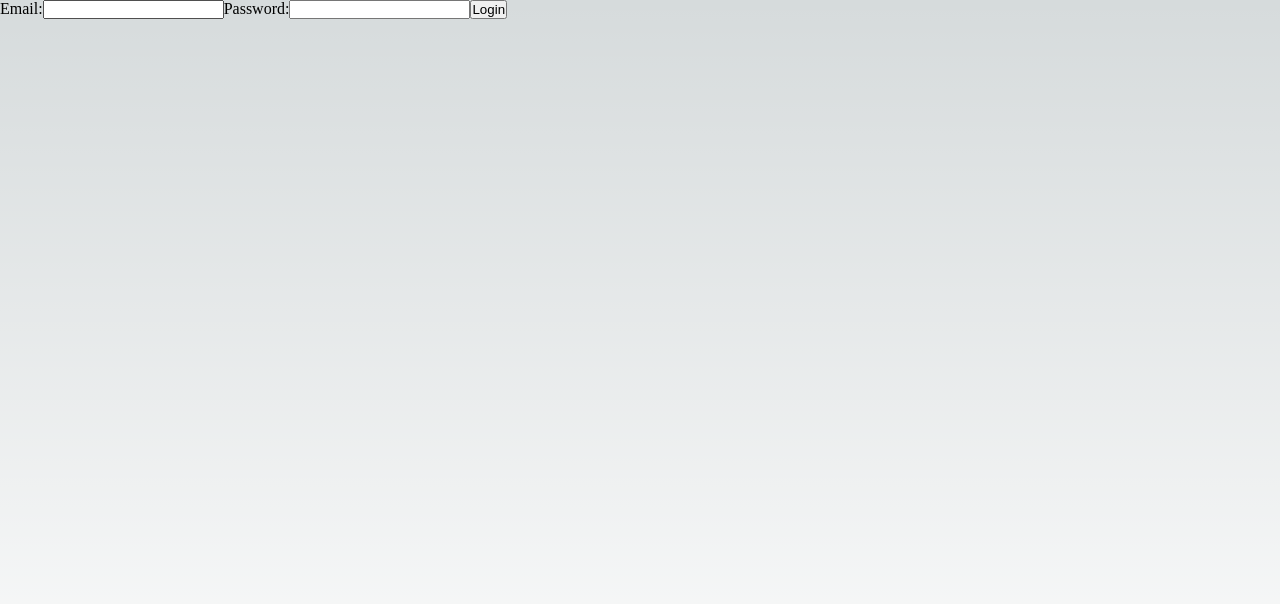
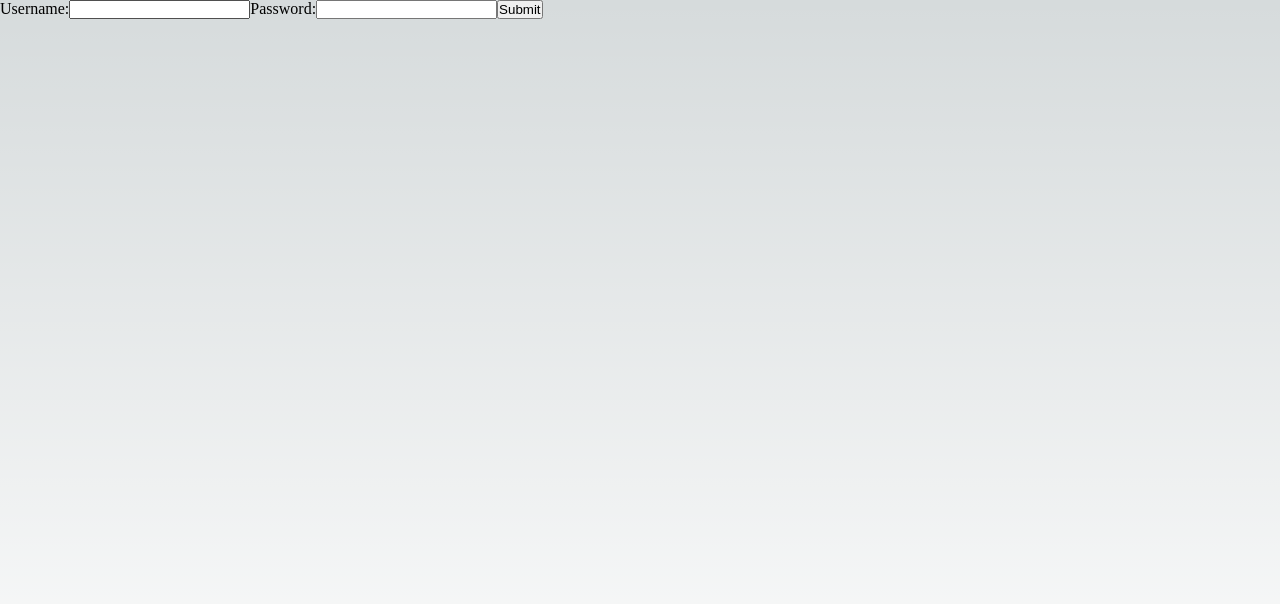
Before and after one commit to awjae/as-mng, a Next.js app: page / in a window 1280 px wide. Shown: the top 604 px of the page. Built offline with nearby package versions, Linux system fonts and the light colour scheme.

Commit message:
[ADD] : react-hook-form 테스트

```diff
--- a/package.json
+++ b/package.json
@@ -20,6 +20,7 @@
     "pg": "^8.10.0",
     "react": "18.2.0",
     "react-dom": "18.2.0",
+    "react-hook-form": "^7.43.9",
     "simplewebrtc": "^3.0.2",
     "typescript": "5.0.3",
     "zustand": "^4.3.7"
--- a/src/components/LoginForm.tsx
+++ b/src/components/LoginForm.tsx
@@ -1,39 +1,68 @@
 import { useState } from 'react'
+import { SubmitHandler, useForm } from 'react-hook-form';
+
+type FormValues = {
+  email: string;
+  password: string;
+}
 
 const LoginForm = ({ loginHandler }: { loginHandler: Function; }) => {
-  const [email, setEmail] = useState('')
-  const [password, setPassword] = useState('')
-  const [message, setMessage] = useState('')
+  // const [email, setEmail] = useState('')
+  // const [password, setPassword] = useState('')
+  // const [message, setMessage] = useState('')
+  const { register, handleSubmit: onSubmit } = useForm<FormValues>();
 
-  const handleSubmit = async (e: React.FormEvent<HTMLFormElement>) => {
-    e.preventDefault()
-
+  // const handleSubmit = async (e: React.FormEvent<HTMLFormElement>) => {
+  const handleSubmit: SubmitHandler<FormValues> = async (data) => {
     const response = await fetch('/api/login', {
       method: 'POST',
       headers: {
         'Content-Type': 'application/json',
       },
-      body: JSON.stringify({ email, password }),
+      // body: JSON.stringify({ email, password }),
+      body: JSON.stringify(data),
     });
-
-    const data = await response.json()
-    loginHandler(data)
+    // const data = await response.json()
+    const responseData = await response.json()
+    loginHandler(responseData)
     // setMessage(data.message);
-
   };
 
   return (
-    <form onSubmit={handleSubmit}>
-      <label>
-        Email:
-        <input type="email" value={email} onChange={(e) => setEmail(e.target.value)} />
-      </label>
-      <label>
-        Password:
-        <input type="password" value={password} onChange={(e) => setPassword(e.target.value)} />
-      </label>
-      <button type="submit">Login</button>
-      {message && <p>{message}</p>}
+    // <form onSubmit={handleSubmit}>
+    //   <label>
+    //     Email:
+    //     <input type="email" value={email} onChange={(e) => setEmail(e.target.value)} />
+    //   </label>
+    //   <label>
+    //     Password:
+    //     <input type="password" value={password} onChange={(e) => setPassword(e.target.value)} />
+    //   </label>
+    //   <button type="submit">Login</button>
+    //   {message && <p>{message}</p>}
+    // </form>
+    <form onSubmit={onSubmit(handleSubmit)}>
+      <label htmlFor="email">Username:</label>
+      <input id="email"
+        {...register("email", {
+          required: "이메일은 필수 입력입니다.",
+          pattern: {
+            value: /\S+@\S+\.\S+/,
+            message: "이메일 형식에 맞지 않습니다.",
+        }})}
+      />
+
+      <label htmlFor="password">Password:</label>
+      <input id="password" type="password"
+        {...register("password", {
+          required: "비밀번호는 필수 입력입니다.",
+          minLength: {
+            value: 8,
+            message: "8자리 이상 비밀번호를 사용하세요.",
+        }})}
+      />
+
+      <button type="submit">Submit</button>
     </form>
   )
 }
```
Also changed, not shown: src/pages/board/index.tsx (+3 -6 lines), 1 other file (tests, documents, lock files or other folders).
